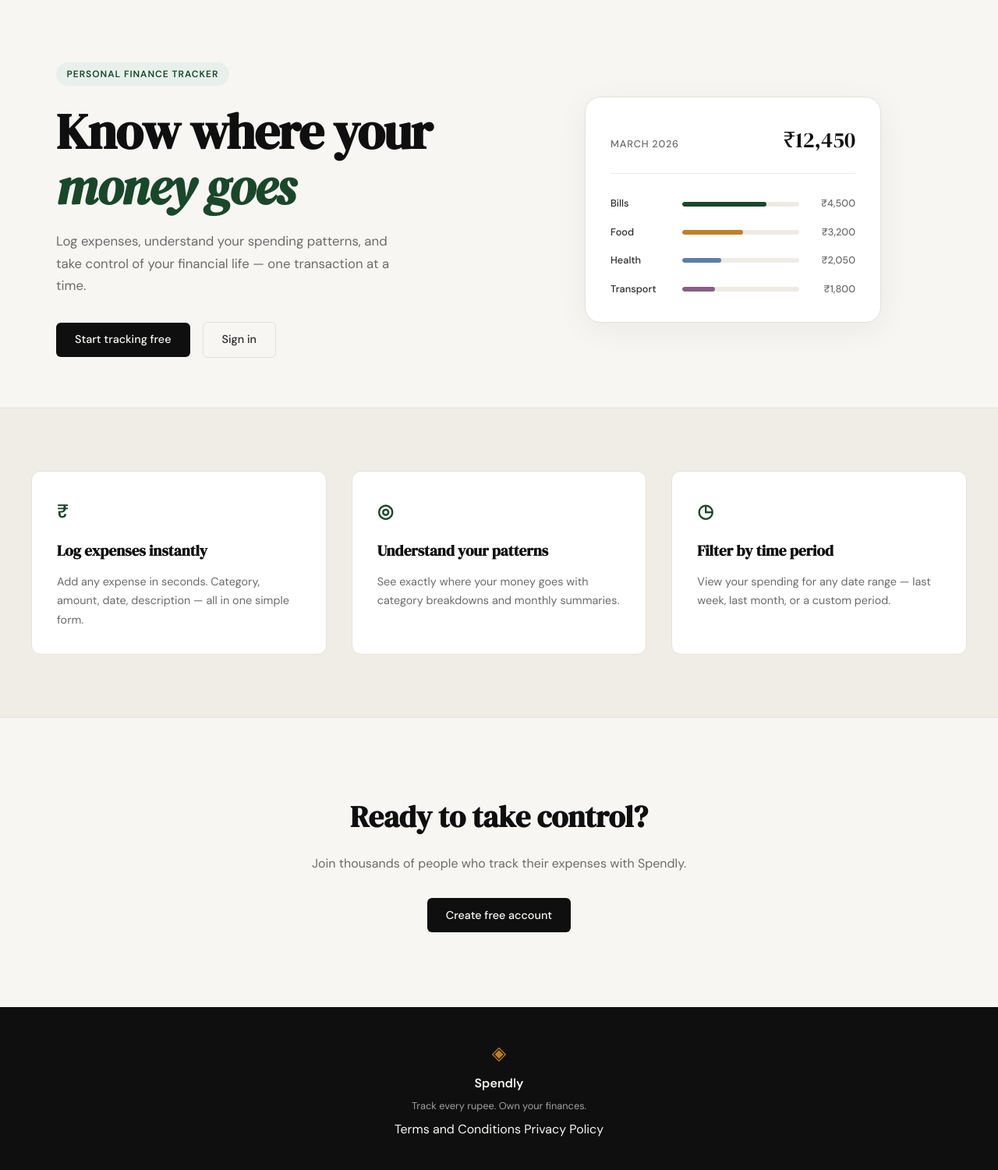
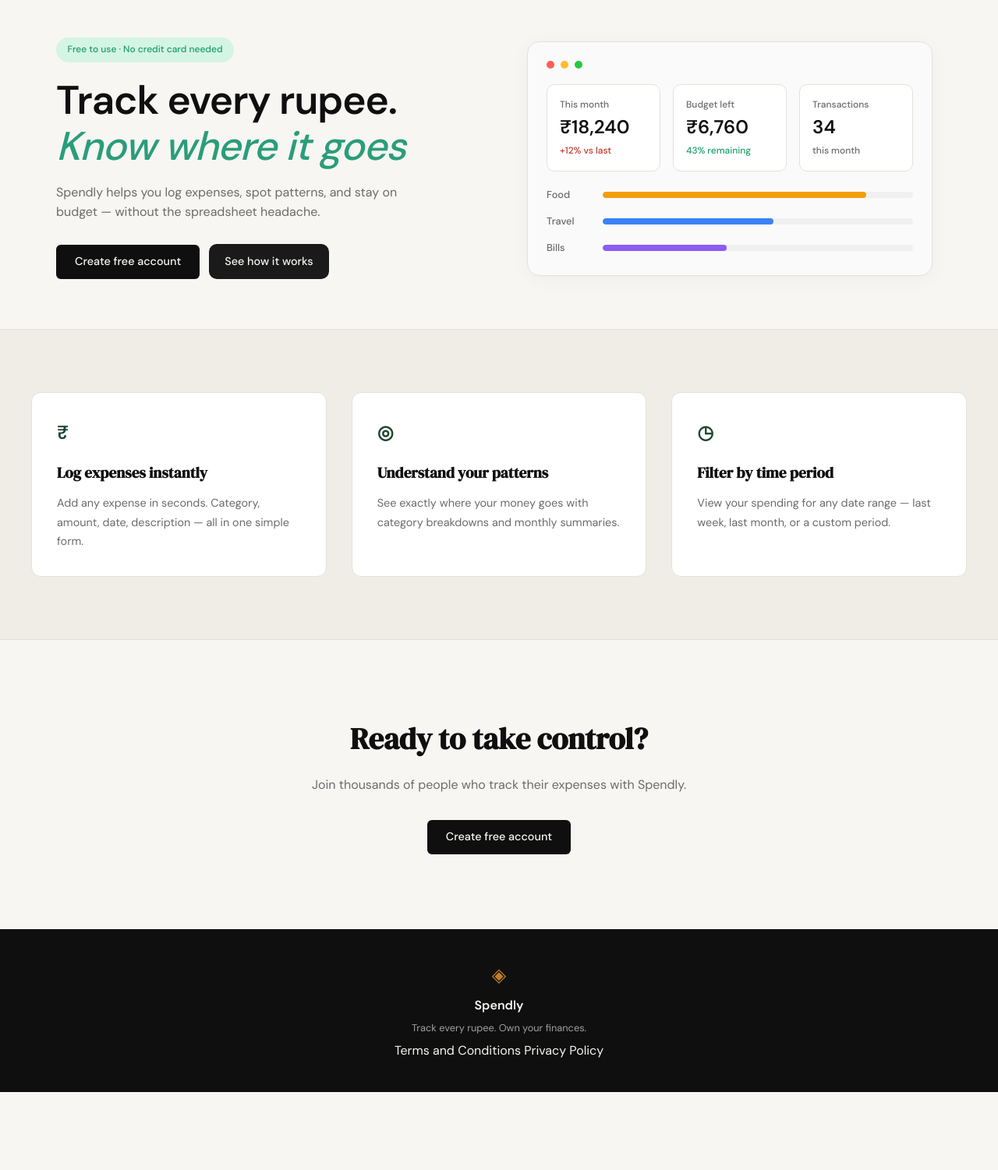
Before and after one commit to VikasDataSync/Expense_Tracker, a Flask app: page / in a window 1280 px wide. Shown: the part 61-1562 px from the top of the page at 78% size. After the commit the page ends 1462 px from the top, so only its background shows below. Run offline with Flask 3, Linux system fonts and the light colour scheme.

Commit message:
landing: redisgn hero section to match mockup

```diff
--- a/static/css/style.css
+++ b/static/css/style.css
@@ -124,58 +124,86 @@
 /* ------------------------------------------------------------------ */
 
 .hero {
-    padding: 5rem 2rem 4rem;
+    padding: 3rem 2rem 4rem;
     display: grid;
     grid-template-columns: 1fr 1fr;
-    gap: 4rem;
+    gap: 3rem;
     align-items: center;
     max-width: var(--max-width);
     margin: 0 auto;
 }
 
+.hero-content {
+    display: flex;
+    flex-direction: column;
+}
+
 .hero-badge {
     display: inline-block;
-    background: var(--accent-light);
-    color: var(--accent);
+    background: #d4f4e4;
+    color: #1a9f6a;
     font-size: 0.75rem;
-    font-weight: 600;
-    letter-spacing: 0.08em;
-    text-transform: uppercase;
-    padding: 0.35rem 0.85rem;
+    font-weight: 500;
+    letter-spacing: 0;
+    text-transform: none;
+    padding: 0.4rem 0.9rem;
     border-radius: 999px;
-    margin-bottom: 1.5rem;
+    margin-bottom: 1.25rem;
+    align-self: flex-start;
 }
 
 .hero-title {
-    font-family: var(--font-display);
-    font-size: clamp(2.5rem, 5vw, 4rem);
-    line-height: 1.1;
+    font-family: var(--font-body);
+    font-size: clamp(2.25rem, 4vw, 3.25rem);
+    line-height: 1.15;
     letter-spacing: -0.02em;
     color: var(--ink);
-    margin-bottom: 1.25rem;
+    margin-bottom: 1rem;
+    font-weight: 600;
 }
 
 .hero-title em {
     font-style: italic;
-    color: var(--accent);
+    color: #2a9d7a;
+    font-weight: 500;
 }
 
 .hero-subtitle {
-    font-size: 1.05rem;
+    font-size: 1rem;
     color: var(--ink-muted);
-    line-height: 1.7;
-    max-width: 460px;
-    margin-bottom: 2rem;
+    line-height: 1.6;
+    max-width: 480px;
+    margin-bottom: 1.75rem;
 }
 
 .hero-actions {
     display: flex;
-    gap: 1rem;
+    gap: 0.75rem;
     align-items: center;
 }
 
+.btn-secondary {
+    display: inline-block;
+    background: #1a1a1a;
+    color: var(--paper);
+    padding: 0.7rem 1.25rem;
+    border-radius: 10px;
+    font-family: var(--font-body);
+    font-size: 0.9rem;
+    font-weight: 500;
+    cursor: pointer;
+    border: none;
+    transition: all 0.2s;
+    text-decoration: none;
+}
+
+.btn-secondary:hover {
+    background: #333;
+    transform: translateY(-1px);
+}
+
 /* ------------------------------------------------------------------ */
-/* Mock card (hero visual)                                             */
+/* Dashboard mock (hero visual)                                        */
 /* ------------------------------------------------------------------ */
 
 .hero-visual {
@@ -183,78 +211,114 @@
     justify-content: center;
 }
 
-.mock-card {
-    background: var(--paper-card);
+.dashboard-mock {
+    background: #fafafa;
     border: 1px solid var(--border);
-    border-radius: var(--radius-lg);
-    padding: 2rem;
+    border-radius: 16px;
+    padding: 1.5rem;
     width: 100%;
-    max-width: 380px;
-    box-shadow: 0 8px 40px rgba(0,0,0,0.06);
+    max-width: 520px;
+    box-shadow: 0 4px 24px rgba(0,0,0,0.04);
 }
 
-.mock-card-header {
+.dashboard-header {
     display: flex;
-    justify-content: space-between;
-    align-items: baseline;
-    margin-bottom: 1.75rem;
-    padding-bottom: 1.25rem;
-    border-bottom: 1px solid var(--border-soft);
+    gap: 0.5rem;
+    margin-bottom: 1.25rem;
 }
 
-.mock-label {
-    font-size: 0.8rem;
-    font-weight: 500;
-    color: var(--ink-muted);
-    text-transform: uppercase;
-    letter-spacing: 0.06em;
+.dashboard-header .dot {
+    width: 10px;
+    height: 10px;
+    border-radius: 50%;
 }
 
-.mock-total {
-    font-family: var(--font-display);
-    font-size: 1.75rem;
-    color: var(--ink);
+.dot.red { background: #ff5f57; }
+.dot.yellow { background: #ffbd2e; }
+.dot.green { background: #28c840; }
+
+.dashboard-cards {
+    display: grid;
+    grid-template-columns: repeat(3, 1fr);
+    gap: 1rem;
+    margin-bottom: 1.25rem;
 }
 
-.mock-bars { display: flex; flex-direction: column; gap: 1rem; }
+.dash-card {
+    background: #fff;
+    border: 1px solid var(--border);
+    border-radius: 10px;
+    padding: 1rem;
+    display: flex;
+    flex-direction: column;
+    gap: 0.35rem;
+}
 
-.mock-bar-row {
+.dash-label {
+    font-size: 0.75rem;
+    color: var(--ink-muted);
+    font-weight: 500;
+}
+
+.dash-amount {
+    font-size: 1.5rem;
+    font-weight: 600;
+    color: var(--ink);
+    line-height: 1.2;
+}
+
+.dash-change {
+    font-size: 0.75rem;
+    font-weight: 500;
+}
+
+.dash-card:first-child .dash-change {
+    color: #c0392b;
+}
+
+.dash-card:nth-child(2) .dash-change {
+    color: #1a9f6a;
+}
+
+.dash-card:last-child .dash-change {
+    color: var(--ink-muted);
+}
+
+.dashboard-bars {
+    display: flex;
+    flex-direction: column;
+    gap: 0.85rem;
+}
+
+.bar-row {
     display: grid;
-    grid-template-columns: 80px 1fr 60px;
+    grid-template-columns: 60px 1fr;
     align-items: center;
     gap: 0.75rem;
 }
 
-.mock-cat {
+.bar-label {
     font-size: 0.8rem;
     font-weight: 500;
-    color: var(--ink-soft);
+    color: var(--ink-muted);
 }
 
-.mock-bar-track {
-    height: 6px;
-    background: var(--border-soft);
+.bar-track {
+    height: 8px;
+    background: #f0f0f0;
     border-radius: 999px;
     overflow: hidden;
 }
 
-.mock-bar {
+.bar-fill {
     height: 100%;
-    background: var(--accent);
     border-radius: 999px;
     transition: width 0.6s ease;
 }
 
-.mock-bar-2 { background: var(--accent-2); }
-.mock-bar-3 { background: #5b7fa6; }
-.mock-bar-4 { background: #8b5e83; }
-
-.mock-amt {
-    font-size: 0.8rem;
-    font-weight: 500;
-    color: var(--ink-muted);
-    text-align: right;
-}
+.bar-fill.food { background: #f59e0b; }
+.bar-fill.travel { background: #3b82f6; }
+.bar-fill.bills { background: #8b5cf6; }
 
 /* ------------------------------------------------------------------ */
 /* Buttons                                                             */
--- a/templates/landing.html
+++ b/templates/landing.html
@@ -5,56 +5,57 @@
 {% block content %}
 
 <section class="hero">
-    <div class="hero-inner">
-        <div class="hero-badge">Personal Finance Tracker</div>
+    <div class="hero-content">
+        <div class="hero-badge">Free to use · No credit card needed</div>
         <h1 class="hero-title">
-            Know where your<br>
-            <em>money goes</em>
+            Track every rupee.<br>
+            <em>Know where it goes</em>
         </h1>
         <p class="hero-subtitle">
-            Log expenses, understand your spending patterns,
-            and take control of your financial life —
-            one transaction at a time.
+            Spendly helps you log expenses, spot patterns, and stay
+            on budget — without the spreadsheet headache.
         </p>
         <div class="hero-actions">
-            <a href="{{ url_for('register') }}" class="btn-primary">Start tracking free</a>
-            <a href="{{ url_for('login') }}" class="btn-ghost">Sign in</a>
+            <a href="{{ url_for('register') }}" class="btn-primary">Create free account</a>
+            <a href="#" class="btn-secondary">See how it works</a>
         </div>
     </div>
     <div class="hero-visual">
-        <div class="mock-card">
-            <div class="mock-card-header">
-                <span class="mock-label">March 2026</span>
-                <span class="mock-total">₹12,450</span>
+        <div class="dashboard-mock">
+            <div class="dashboard-header">
+                <span class="dot red"></span>
+                <span class="dot yellow"></span>
+                <span class="dot green"></span>
             </div>
-            <div class="mock-bars">
-                <div class="mock-bar-row">
-                    <span class="mock-cat">Bills</span>
-                    <div class="mock-bar-track">
-                        <div class="mock-bar" style="width: 72%"></div>
-                    </div>
-                    <span class="mock-amt">₹4,500</span>
+            <div class="dashboard-cards">
+                <div class="dash-card">
+                    <span class="dash-label">This month</span>
+                    <span class="dash-amount">₹18,240</span>
+                    <span class="dash-change">+12% vs last</span>
                 </div>
-                <div class="mock-bar-row">
-                    <span class="mock-cat">Food</span>
-                    <div class="mock-bar-track">
-                        <div class="mock-bar mock-bar-2" style="width: 52%"></div>
-                    </div>
-                    <span class="mock-amt">₹3,200</span>
+                <div class="dash-card">
+                    <span class="dash-label">Budget left</span>
+                    <span class="dash-amount">₹6,760</span>
+                    <span class="dash-change">43% remaining</span>
                 </div>
-                <div class="mock-bar-row">
-                    <span class="mock-cat">Health</span>
-                    <div class="mock-bar-track">
-                        <div class="mock-bar mock-bar-3" style="width: 33%"></div>
-                    </div>
-                    <span class="mock-amt">₹2,050</span>
+                <div class="dash-card">
+                    <span class="dash-label">Transactions</span>
+                    <span class="dash-amount">34</span>
+                    <span class="dash-change">this month</span>
                 </div>
-                <div class="mock-bar-row">
-                    <span class="mock-cat">Transport</span>
-                    <div class="mock-bar-track">
-                        <div class="mock-bar mock-bar-4" style="width: 28%"></div>
-                    </div>
-                    <span class="mock-amt">₹1,800</span>
+            </div>
+            <div class="dashboard-bars">
+                <div class="bar-row">
+                    <span class="bar-label">Food</span>
+                    <div class="bar-track"><div class="bar-fill food" style="width: 85%"></div></div>
+                </div>
+                <div class="bar-row">
+                    <span class="bar-label">Travel</span>
+                    <div class="bar-track"><div class="bar-fill travel" style="width: 55%"></div></div>
+                </div>
+                <div class="bar-row">
+                    <span class="bar-label">Bills</span>
+                    <div class="bar-track"><div class="bar-fill bills" style="width: 40%"></div></div>
                 </div>
             </div>
         </div>
```
Also changed, not shown: design_ref.png (added).
